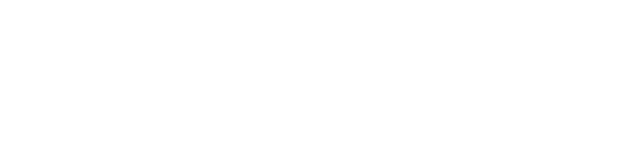
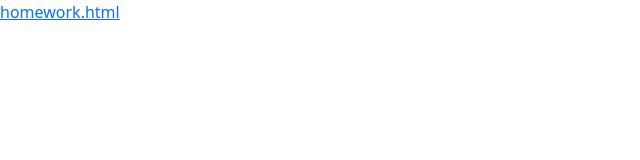
Before and after one commit to 4b3g0073/work5-8, a plain HTML site: page index.html in a window 1280 px wide. Shown: the whole page, without its empty margins (0-640 px from the left). Drawn offline with nearby package versions, Linux system fonts and the light colour scheme.

Commit message:
Update index.html

```diff
--- a/index.html
+++ b/index.html
@@ -9,6 +9,6 @@
 </head>
 
 <body>
-
+    <a href="homework.html">homework.html</a>
 </body>
 </html>
```
